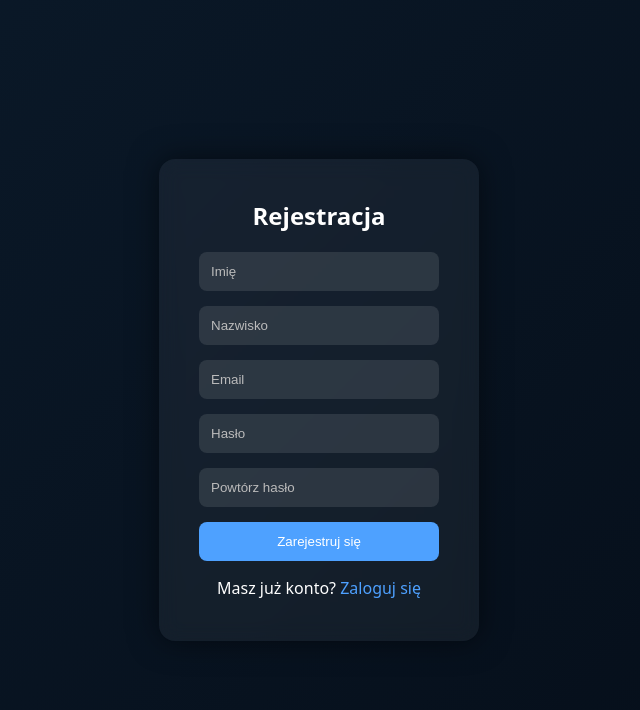
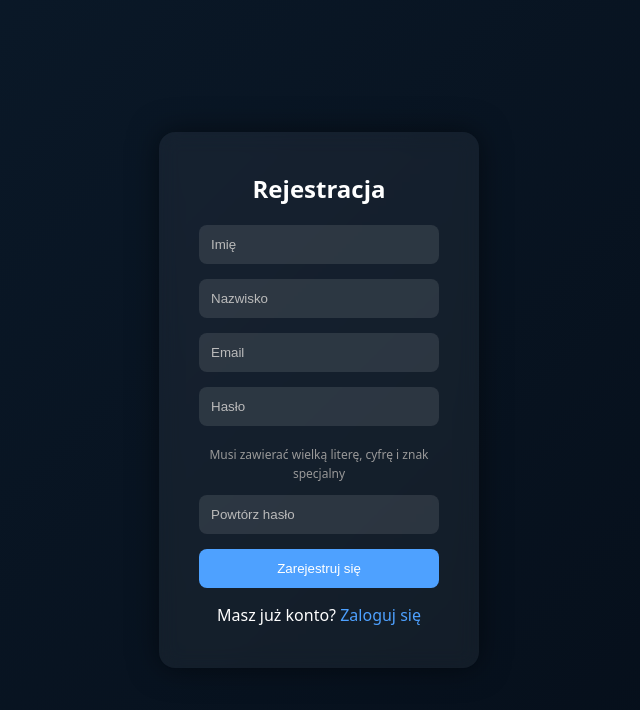
Before and after one commit to jgrzymislawski/aplikacja_webowa, a React (Vite) app: page /register in a window 1280 px wide. Shown: the top 710 px of the page, without its empty margins (321-961 px from the left). Built offline with nearby package versions, Linux system fonts and the light colour scheme.

Commit message:
3.0 - finish

```diff
--- a/src/pages/Main.tsx
+++ b/src/pages/Main.tsx
@@ -615,7 +615,12 @@ const App: React.FC = () => {
                 <div className="expense-card-header">
                   <h3>Zmień hasło</h3>
                 </div>
-
+                <p className="expense-meta" style={{ marginBottom: "12px", fontSize: "12px" }}>
+                Hasło musi zawierać co najmniej:
+    <br />• Jedną wielką literę (A-Z)
+    <br />• Jeden znak specjalny (!@#$%^&*)
+    <br />• Jedną cyfrę (0-9)
+  </p>
                 <form className="settings-form">
                   <input
                     type="password"
--- a/src/pages/Register.tsx
+++ b/src/pages/Register.tsx
@@ -74,6 +74,9 @@ export default function Register() {
             value={password}
             onChange={(e) => setPassword(e.target.value)}
           />
+          <p style={{ fontSize: "12px", color: "#999", margin: "4px 0 12px 0" }}>
+              Musi zawierać wielką literę, cyfrę i znak specjalny
+          </p>
           <input
             type="password"
             placeholder="Powtórz hasło"
```
